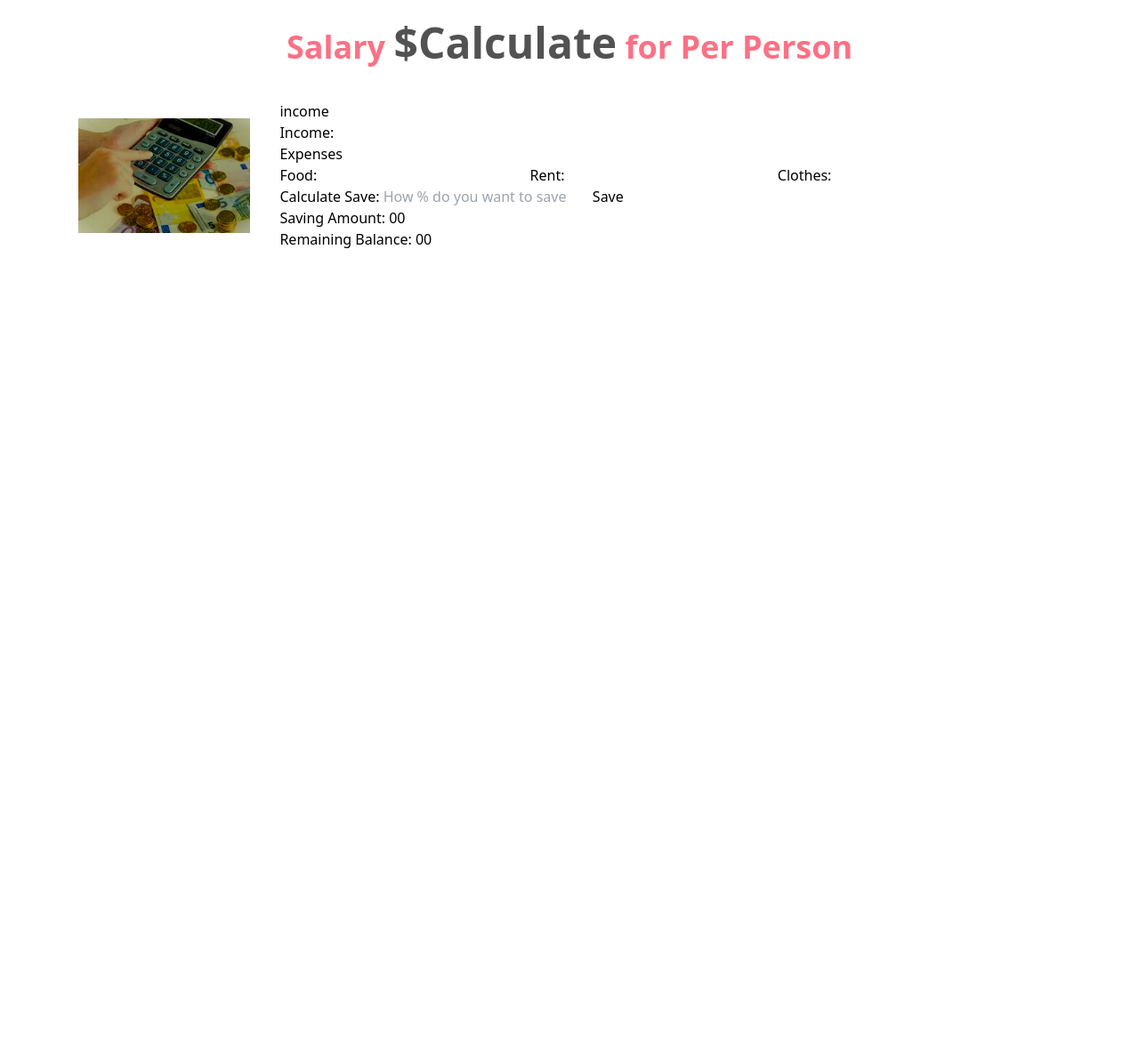
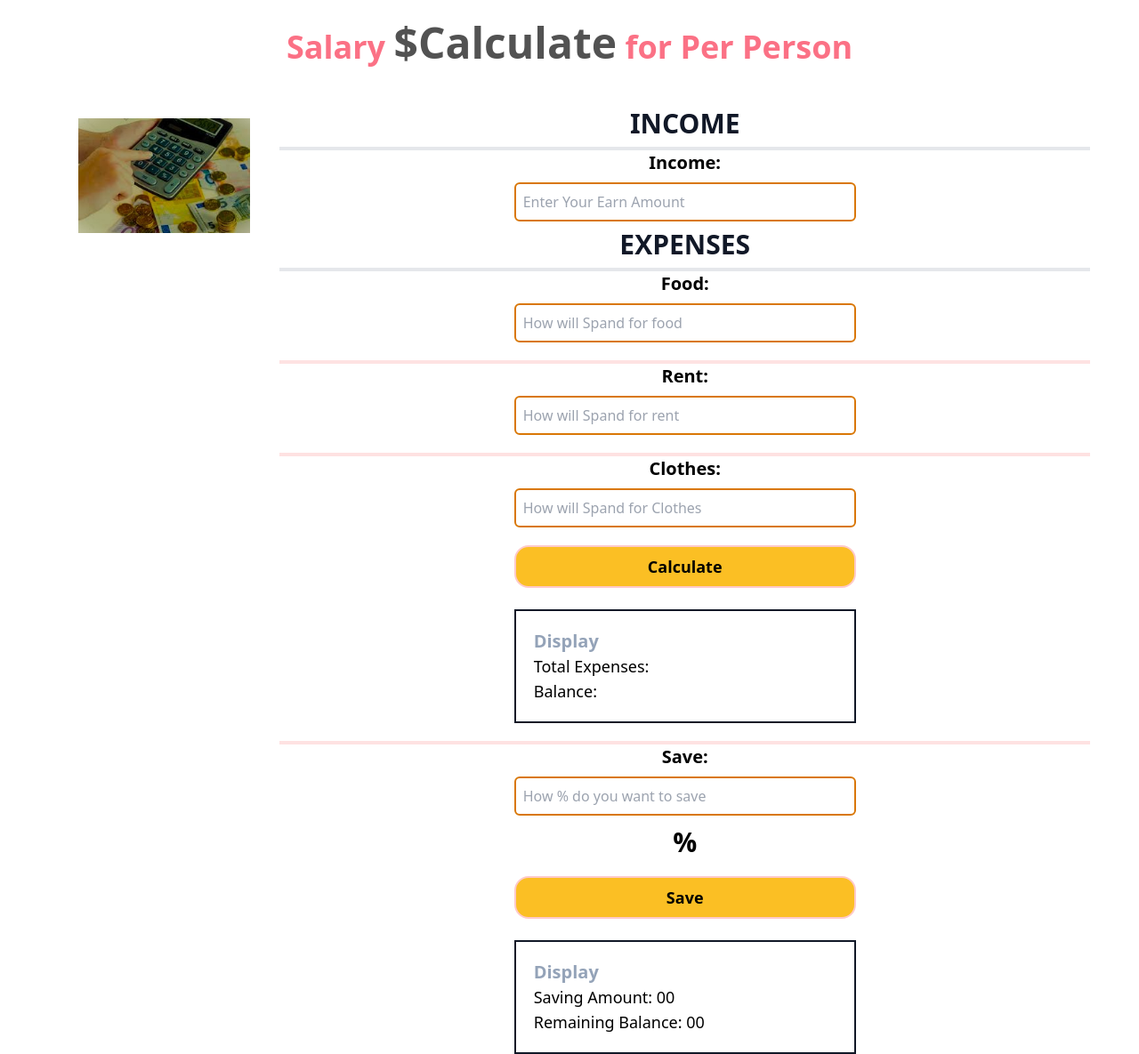
Before and after one commit to hidenlearner/selary-calculate, a website: page index.html in a window 1280 px wide. Shown: the whole page at 89% size. Before the commit the page ends 800 px from the top, so only its background shows below. Drawn offline with Linux system fonts and the light colour scheme.

Commit message:
style ready

```diff
--- a/index.html
+++ b/index.html
@@ -23,33 +23,60 @@
     <div class=" [max-width:1170px] mx-auto">
         <section class=" mt-10 md:flex ">
             <div class="mb-8 md:mb-0">
-                <img class="[width:90%] mx-auto rounded-xl p-5" src="./download.jpg" alt="">
+                <img class="[max-width:90%;] mx-auto rounded-xl p-5" src="./download.jpg" alt="">
 
             </div>
             <div class="[width:90%] mx-auto">
-                <h2>income</h2>
-                <label for="">Income:</label>
-                <input type="text" name="" id="">
+                <h2 class=" text-3xl text-gray-900 font-extrabold border-b-4 p-2 text-center uppercase">income</h2>
+                <label class="text-center block text-xl font-semibold" for="">Income:</label>
+                <input id="amount" class="mx-auto border-2 border-amber-600 block w-96 p-2 rounded-md mt-2" type="text"
+                    placeholder="Enter Your Earn Amount" name="" id="">
 
-                <h2>Expenses</h2>
-                <label for="">Food:</label>
-                <input type="text" name="" id="">
+                <h2 class=" text-3xl text-gray-900 font-extrabold border-b-4 p-2 text-center uppercase">Expenses</h2>
+                <label class="block text-center text-xl font-semibold" for="">Food:</label>
+                <input id="foodamount" placeholder="How will Spand for food"
+                    class="mx-auto border-2 border-amber-600 block w-96 p-2 rounded-md mt-2" type="text" name="" id="">
+                <hr class="block mt-5 font-semibold border-2 border-red-100">
 
-                <label for="">Rent:</label>
-                <input type="text" name="" id="">
+                <label class="block text-center text-xl font-semibold" for="">Rent:</label>
+                <input itemid="class" placeholder="How will Spand for rent"
+                    class="mx-auto border-2 border-amber-600 block w-96 p-2 rounded-md mt-2" type="text" name="" id="">
 
-                <label for="">Clothes:</label>
-                <input type="text" name="" id="">
+                <hr class="block mt-5 font-semibold border-2 border-red-100">
 
-                <button>Calculate</button>
+                <label class="block text-center text-xl font-semibold" for="">Clothes:</label>
+                <input id="clothamount" placeholder="How will Spand for Clothes"
+                    class="mx-auto border-2 border-amber-600 block w-96 p-2 rounded-md mt-2" type="text" name="" id="">
+
+                <button
+                    class=" mt-5 p-2 bg-amber-400 rounded-2xl font-semibold text-lg w-96 border-2 border-red-200 block mx-auto">
+                    Calculate</button>
+
+                <div class=" mx-auto mt-6 p-5 w-96 border-2 border-gray-900">
+                    <h3 class="text-xl font-semibold text-slate-400">Display</h3>
+                    <h2 class=" text-lg">Total Expenses: <span></span></h2>
+                    <h2 class=" text-lg">Balance: <span></span></h2>
+                </div>
+                <hr class="block mt-5 font-semibold border-2 border-red-100">
 
 
-                <label for="">Save:</label>
-                <input type="text" name="" placeholder="How % do you want to save" id="">
-                <button>Save</button>
 
-                <h2>Saving Amount: <span>00</span></h2>
-                <h2>Remaining Balance: <span>00</span></h2>
+
+                <!-- new start from here  -->
+                <label class="block text-center text-xl font-semibold" for="">Save:</label>
+                <input class="mx-auto border-2 border-amber-600 block w-96 p-2 rounded-md mt-2" type="text" name=""
+                    placeholder="How % do you want to save" id="">
+                <h1 class=" text-center font-extrabold text-3xl mt-3">%</h1>
+                <button
+                    class=" mt-5 p-2 bg-amber-400 rounded-2xl font-semibold text-lg w-96 border-2 border-red-200 block mx-auto">Save</button>
+
+
+
+                <div class=" mx-auto mt-6 p-5 w-96 border-2 border-gray-900">
+                    <h3 class="text-xl font-semibold text-slate-400">Display</h3>
+                    <h2 class=" text-lg">Saving Amount: <span>00</span></h2>
+                    <h2 class=" text-lg">Remaining Balance: <span>00</span></h2>
+                </div>
 
             </div>
         </section>
--- a/index.js
+++ b/index.js
@@ -0,0 +1,4 @@
+const amount = document.getElementById("amount");
+const foodamount = document.getElementById("foodamount");
+const clothamount = document.getElementById("clothamount");
+const rentamount = document.getElementById("rentamount");
```
Also changed, not shown: dist/output.css.
